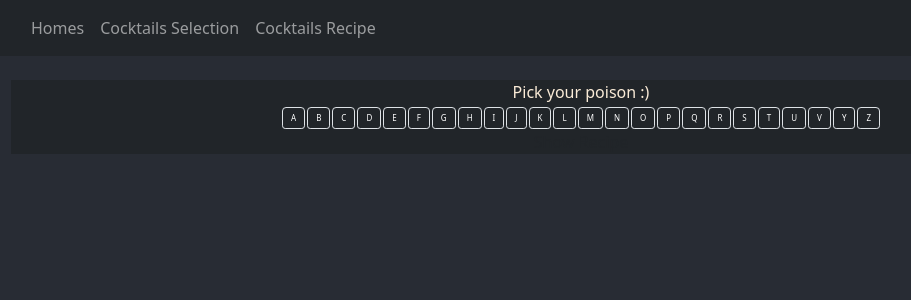
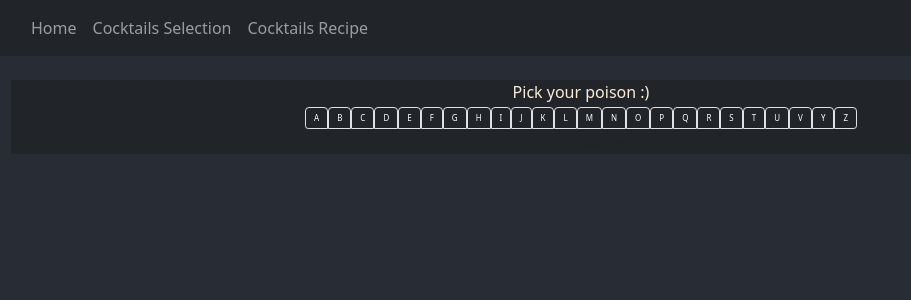
Before and after one commit to fryfritter/CocktailRecipe, a React (Create React App) app: page /list in a window 1280 px wide. Shown: the top 300 px of the page, without its empty margins (59-970 px from the left). Built offline with nearby package versions, Linux system fonts and the light colour scheme.

Commit message:
add sharing note

```diff
--- a/src/App.js
+++ b/src/App.js
@@ -4,6 +4,14 @@ import "./App.css";
 import CocktailListingWithRouter from "./components/CocktailListing";
 import RecipesDetails from "./components/RecipeDetails";
 import Home from "./components/Home";
+/**
+ For Sharing
+
+Top Nav Bar
+blocker : Unable to replace [navlink] with [Nav.Link] within Router component
+Solution : place [Nav.link] out of the router tag (it still work)
+
+ */
 
 function App() {
   return (
@@ -12,7 +20,7 @@ function App() {
         <Navbar bg="dark" variant="dark">
           <Container>
             <Nav className="me-auto">
-              <Nav.Link href="/home">Homes</Nav.Link>
+              <Nav.Link href="/home">Home</Nav.Link>
               <Nav.Link href="/list" data-testid="ti_nav_cocktailselection">
                 Cocktails Selection
               </Nav.Link>
--- a/src/components/CocktailListing.css
+++ b/src/components/CocktailListing.css
@@ -10,9 +10,9 @@
 }
 .btn-group__style {
   text-align: center;
-  font-size: 8px;
-  /* border-radius: 10px 10px 50px 0;  not working */
-  border-width: q–px;
+  font-size: 12px;
+  border-radius: 10px 10px 50px 0; /* not working */
+  border-width: 1px;
   border-color: white;
   border-style: solid;
   margin: 1px;
--- a/src/components/CocktailListing.js
+++ b/src/components/CocktailListing.js
@@ -6,6 +6,20 @@ import "bootstrap/dist/css/bootstrap.min.css";
 import { Button, ButtonGroup } from "react-bootstrap";
 import CocktailListCard from "./CocktailListCard";
 import { withRouter } from "react-router-dom";
+
+/**
+ For Sharing
+Screen 1: Cocktail Listing
+1. Dynamic A-Z button
+2. Each button click will call API and load the result
+3  Uses a separate component for summary card
+
+Blocker:
+1. Rendering of A-Z button using while loop doesnt work. Solved by using map function
+2. The background color doesnt cover fully (unresolved)
+3. Still can't understand how the passing of drink ID to next page work
+4. css to change the rounder corner for button doesnt work
+ */
 
 const CocktailListing = (props) => {
   console.log(props.location);
@@ -16,8 +30,8 @@ const CocktailListing = (props) => {
   const getData = (firstLetterToSearch) => {
     // don't call API if data already exists ** next version
     // const cocktailList = recipes.find( ({ firstChar }) => firstChar === paramValue );
+    //no record for this cocktails, retrieve and store in state
 
-    //no record for this cocktail, just store first
     console.log("get data" + firstLetterToSearch);
     axiosInstance
       .get("/search.php", {
@@ -45,7 +59,7 @@ const CocktailListing = (props) => {
     //   currentCharCode++;
     // }
     return aToZ.split("").map((char) => (
-      <button
+      <Button
         type="button"
         key={char}
         data-testid={"search-by-" + char}
@@ -53,7 +67,7 @@ const CocktailListing = (props) => {
         onClick={() => searchRecipes(char)}
       >
         {char}
-      </button>
+      </Button>
     ));
   };
   return (
--- a/src/components/RecipeDetails.js
+++ b/src/components/RecipeDetails.js
@@ -5,6 +5,20 @@ import "./RecipeDetails.css";
 import { Button, Carousel, InputGroup } from "react-bootstrap";
 import RecipeDetailsCard from "./RecipeDetailsCard";
 import Loader from "./Loader";
+
+/**
+For Sharing
+Screen 2: Cocktail Listing
+1. Will try to fecth data on load (useEffect)
+2. if drinkId is passed, retrieve only 1 drink.
+  Else allow user input to search
+3  Uses a separate component for detail card
+
+Blocker:
+1. Confusion due to the update value in setState -- Long story
+2. Carousel component throw error. It was due to the import used was from bootstrap instead of react-bootstrap
+2. Unable to do component based TDD as the component require props.
+ */
 
 const RecipesDetails = (props) => {
   const [cocktailRecipe, setCocktailRecipe] = useStateWithPromise([]);
@@ -16,10 +30,10 @@ const RecipesDetails = (props) => {
   } = props;
 
   useEffect(() => {
-    loadData(); //automatically load data 'once' when the component is rendered
+    loadDataOnFirstRender(); //automatically load data 'once' when the component is rendered
   }, []);
 
-  const loadData = () => {
+  const loadDataOnFirstRender = () => {
     //**retain the console log for sharing */
 
     console.log("i am in recipe details " + params.drinkId);
```
Also changed, not shown: 1 other file (tests, documents, lock files or other folders).
